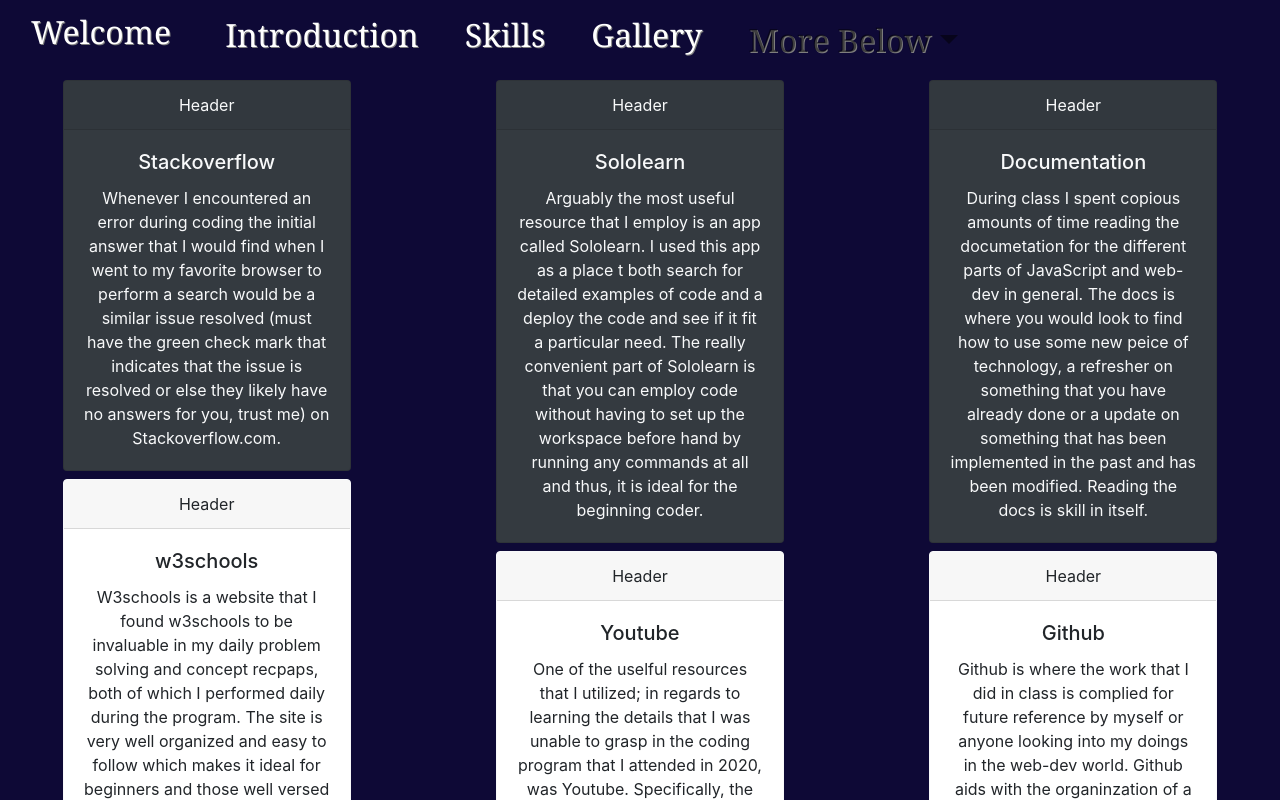
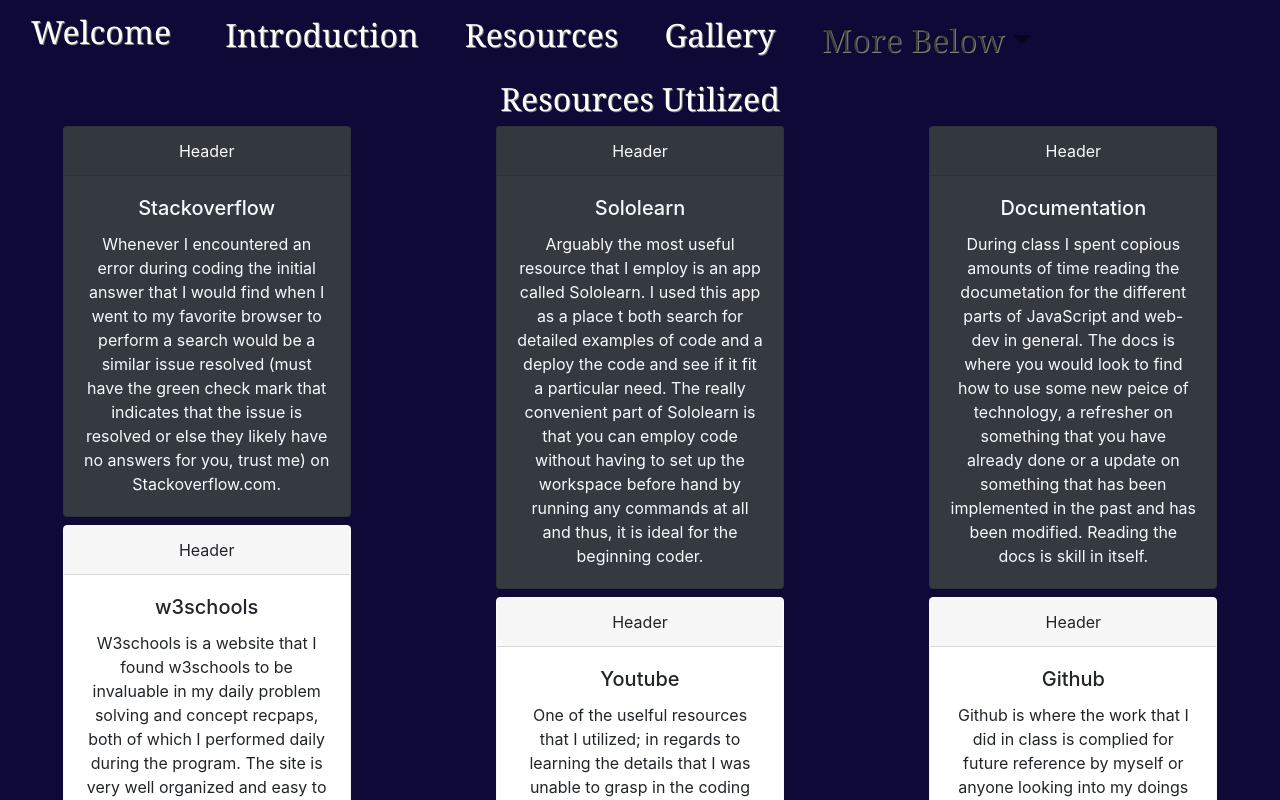
Before and after one commit to StevenSJones/my-react-portfolio, a React (Create React App) app: page /skills in a window 1280 px wide. Shown: the top 800 px of the page. Built offline with nearby package versions, Linux system fonts and the light colour scheme.

Commit message:
I changed skills to resources as that is more appropriate as far as the name reflecting the functionality of the title and vice versa. I changed every instance of skills to resources as well.

```diff
--- a/src/App.js
+++ b/src/App.js
@@ -5,7 +5,7 @@
 import Footer from "./components/Footer";
 import Home from "./pages/Home";
 import Gallery from "./pages/Gallery";
-import Skills from "./pages/Skills";
+import Resources from "./pages/Resources";
 import Introduction from "./pages/Introduction";
 import { BrowserRouter as Router, Switch, Route } from "react-router-dom";
 //react router dom is imported so that <Router> and <Switch> can be used here and in the Header.js because it houses the buttons.
@@ -24,7 +24,7 @@
             <Introduction />
           </Route>
           <Route path="/skills">
-            <Skills />
+            <Resources />
           </Route>
           <Route path="/">
             <Home />
--- a/src/components/Header.js
+++ b/src/components/Header.js
@@ -27,7 +27,7 @@
         <Navbar.Collapse id="responsive-navbar-nav">
           <Nav className="mr-auto">
             <Nav.Link href="/introduction"><h3 className="col text-shadow-light-font-light">Introduction</h3></Nav.Link>
-            <Nav.Link href="/skills"><h3 className="col text-shadow-light-font-light">Skills</h3></Nav.Link>
+            <Nav.Link href="/skills"><h3 className="col text-shadow-light-font-light">Resources</h3></Nav.Link>
 
             <Nav.Link href="/gallery"><h3 className="col text-shadow-light-font-light">Gallery</h3></Nav.Link>
             <div className="col justify-content-center">
--- a/src/pages/Skills.js
+++ b/src/pages/Resources.js
@@ -3,9 +3,10 @@
 import Button from "react-bootstrap/Button";
 import CardColumns from "react-bootstrap/CardColumns";
 
-function Skills() {
+function Resources() {
   return (
     <>
+    <h1 className="justify-content-center text-shadow-light-font-light">Resources Utilized</h1>
       <CardColumns>
         <Card
           bg="dark"
@@ -134,4 +135,4 @@
   );
 }
 
-export default Skills;
+export default Resources;
```
